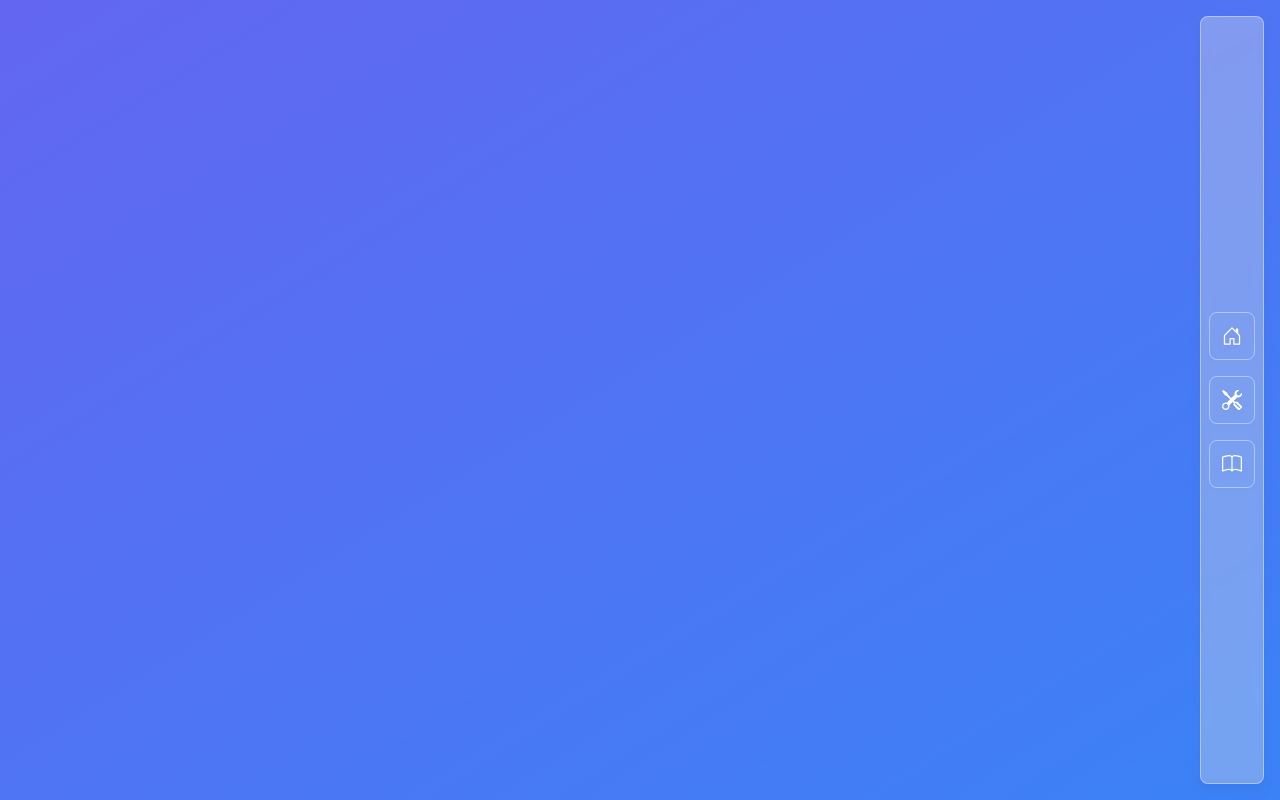
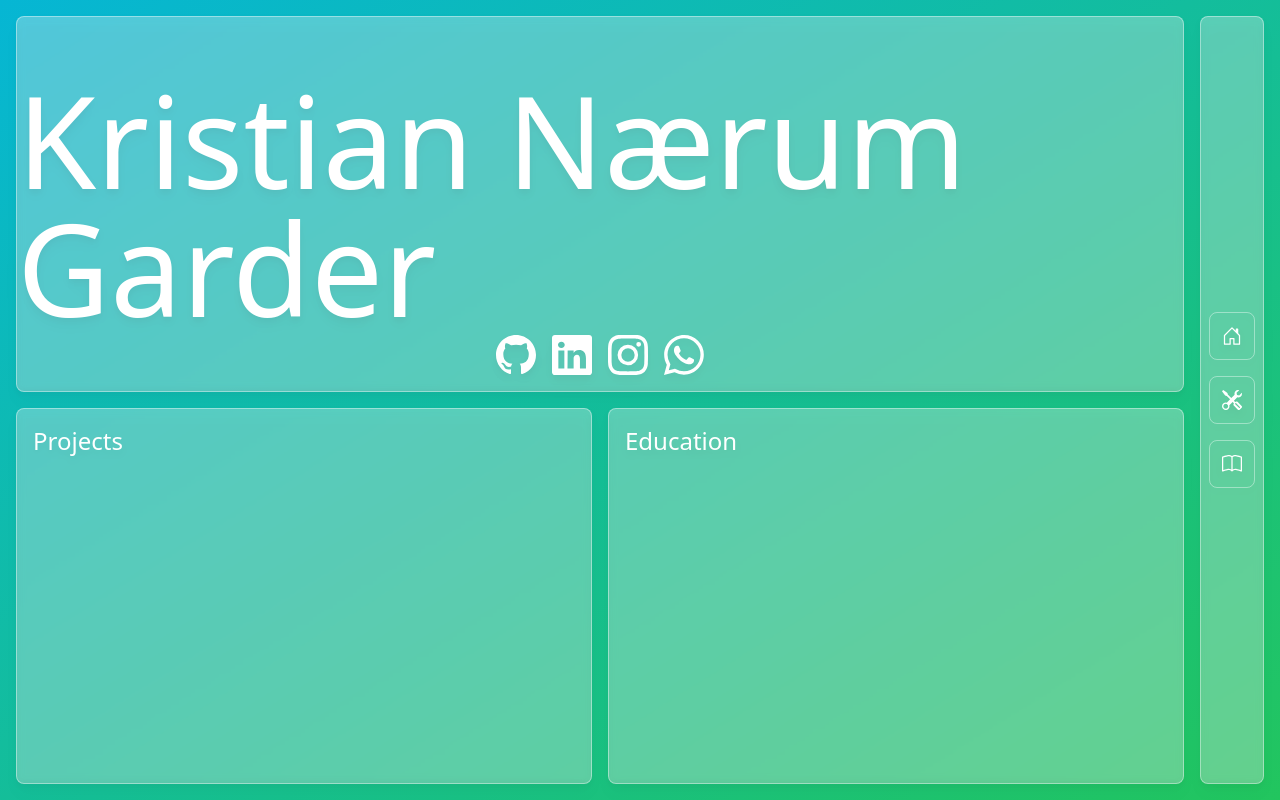
Before and after one commit to Kristian54/portfolio, a React (Create React App) app: page /lander in a window 1280 px wide. Built offline with nearby package versions, Linux system fonts and the light colour scheme.

Commit message:
Started work on lander

```diff
--- a/src/app/Root.js
+++ b/src/app/Root.js
@@ -3,9 +3,9 @@ import SideBar from "../components/sidebar/SideBar";
 
 export default function Root() {
     return (
-        <div>
+        <div className="flex h-screen">
             <SideBar />
-            <main>
+            <main className="flex-1">
                 <Outlet />
             </main>
         </div>
--- a/src/components/sidebar/SideBar.js
+++ b/src/components/sidebar/SideBar.js
@@ -8,7 +8,7 @@ export default function SideBar() {
         flex flex-row sm:flex-col justify-center
         backdrop-blur-sm border bg-white/30 border-white/40 rounded-lg drop-shadow-lg
         transition-all ease-linear duration-200
-        sm:hover:w-80 hover: group'>
+        sm:hover:w-80 hover: group z-40'>
             <NavLink className={'navButton cursor-pointer'} to='/lander'>
                 <SideBarNavButton icon={<BsHouseDoor size={20} color={'white'}/> } text='Home'/>
             </NavLink>
--- a/src/pages/education/Education.js
+++ b/src/pages/education/Education.js
@@ -1,7 +1,6 @@
-
 export default function Education() {
     return (
-        <div className={'flex bg-gradient-to-br from-cyan-300 accent-yellow-300 w-screen h-screen'}>
+        <div className={'flex bg-gradient-to-br from-green-700 to-green-300 w-screen h-screen'}>
         </div>
     )
 }
--- a/src/pages/lander/Lander.js
+++ b/src/pages/lander/Lander.js
@@ -1,7 +1,40 @@
+import {NavLink} from "react-router-dom";
+import {BsGithub, BsInstagram, BsLinkedin, BsWhatsapp} from "react-icons/bs";
 
 export default function Lander() {
     return (
-        <div className={'flex bg-gradient-to-br from-indigo-500 to-blue-500 w-screen h-screen'}>
+        <div className="flex flex-col bg-gradient-to-br from-cyan-500 to-green-500 w-screen h-screen p-4 pr-24">
+
+            <div className="flex flex-row w-full h-full">
+                <div
+                    className="flex flex-col justify-center items-center animate-fly-in-from-bottom flex-1 bg-white/30 border border-white/40 rounded-lg drop-shadow-lg backdrop-blur-sm mb-2">
+                    <h1 className={'text-9xl font-light text-white'}>Kristian Nærum Garder</h1>
+                    <div className={'flex flex-row absolute bottom-4 space-x-4'}>
+                        <MediaIcon icon={<BsGithub color={'white'} size={40}/>} href={'https://github.com/Kristian54'}/>
+                        <MediaIcon icon={<BsLinkedin color={'white'} size={40}/>} />
+                        <MediaIcon icon={<BsInstagram color={'white'} size={40}/>} href={'https://www.instagram.com/kristiangarder/'}/>
+                        <MediaIcon icon={<BsWhatsapp color={'white'} size={40} />} href={'https://wa.link/rnp0nx'} />
+                    </div>
+                </div>
+            </div>
+
+            <div className="flex flex-row w-full h-full">
+                <NavLink to={'/projects'}
+                    className="cursor-pointer animate-fly-in-from-top flex-1 bg-white/30 border border-white/40 rounded-lg drop-shadow-lg backdrop-blur-sm mr-2 mt-2 p-4">
+                    <h1 className='text-2xl text-white font-light'>Projects</h1>
+                </NavLink>
+                <NavLink to={'/education'}
+                    className="cursor-pointer animate-fly-in-from-top flex-1 bg-white/30 border border-white/40 rounded-lg drop-shadow-lg backdrop-blur-sm ml-2 mt-2 p-4">
+                    <h1 className='text-2xl text-white font-light'>Education</h1>
+                </NavLink>
+            </div>
+
         </div>
     )
 }
+
+const MediaIcon = ({icon, href}) => (
+    <a href={href} target={'_blank'}>
+        {icon}
+    </a>
+)
--- a/tailwind.config.js
+++ b/tailwind.config.js
@@ -4,7 +4,22 @@ module.exports = {
     "./src/**/*.{js,jsx,ts,tsx}",
   ],
   theme: {
-    extend: {},
+    extend: {
+      keyframes: {
+        'fly-in-from-bottom': {
+          '0%': { transform: 'translateY(50%)', opacity: '0' },
+          '100%': { transform: 'translateY(0)', opacity: '1' },
+        },
+        'fly-in-from-top': {
+          '0%': { transform: 'translateY(-50%)', opacity: '0' },
+          '100%': { transform: 'translateY(0)', opacity: '1' },
+        }
+      },
+      animation: {
+        'fly-in-from-bottom': 'fly-in-from-bottom 0.5s ease-out',
+        'fly-in-from-top': 'fly-in-from-top 0.5s ease-out',
+      }
+    },
   },
   plugins: [],
 }
```
